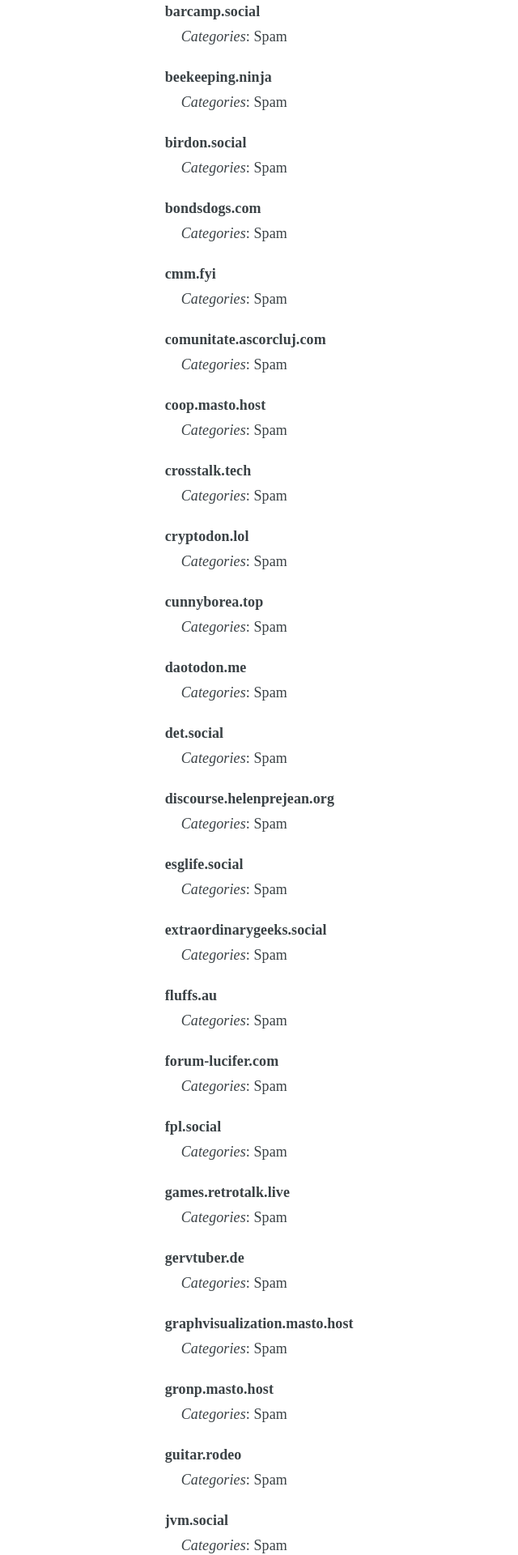
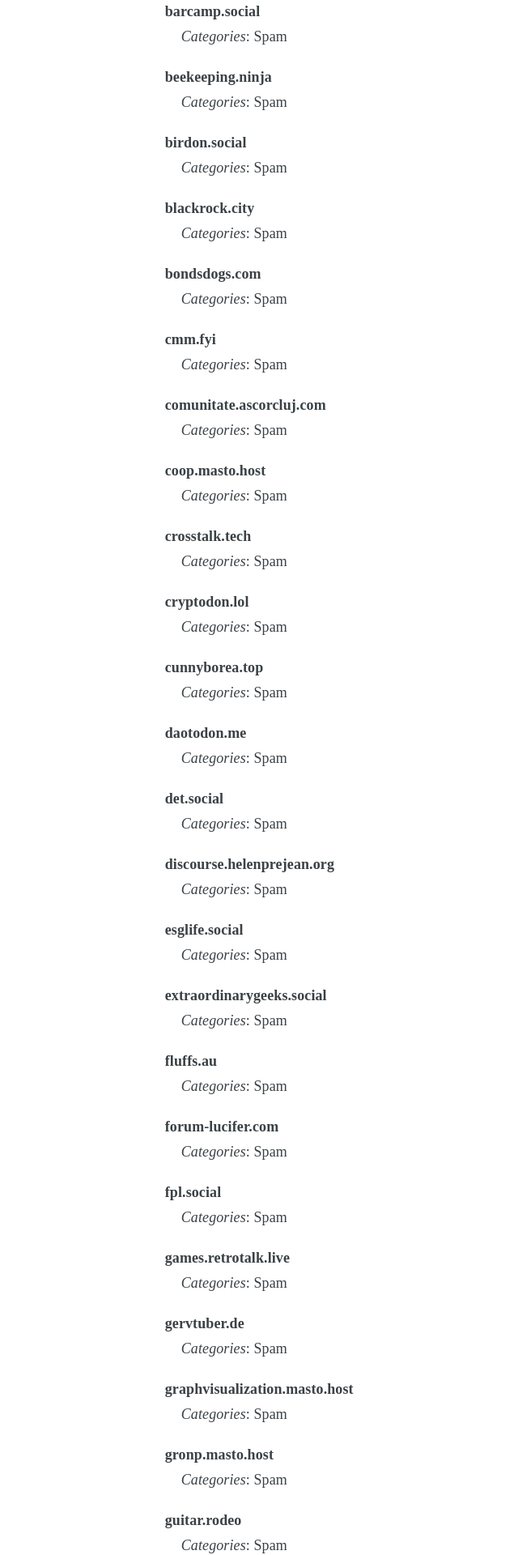
Before and after one commit to chaossocial/meta, a Jekyll site: the page built from federation.md, in a window 1280 px wide. Shown: the part 1397-3317 px from the top of the page at 81% size, without its empty margins (226-866 px from the left). Built offline with Jekyll 4.4.1, drawn with Linux system fonts in a browser that asks for light colours; some of the changed text lies outside the part shown.

Commit message:
Limit blackrock.city

```diff
--- a/_data/limited_instances.json
+++ b/_data/limited_instances.json
@@ -62,6 +62,15 @@
   },
   {
     "instance": "birdon.social",
+    "tags": [
+      "SPAM"
+    ],
+    "receipts": [],
+    "comment_en": "",
+    "comment_de": ""
+  },
+  {
+    "instance": "blackrock.city",
     "tags": [
       "SPAM"
     ],
```
